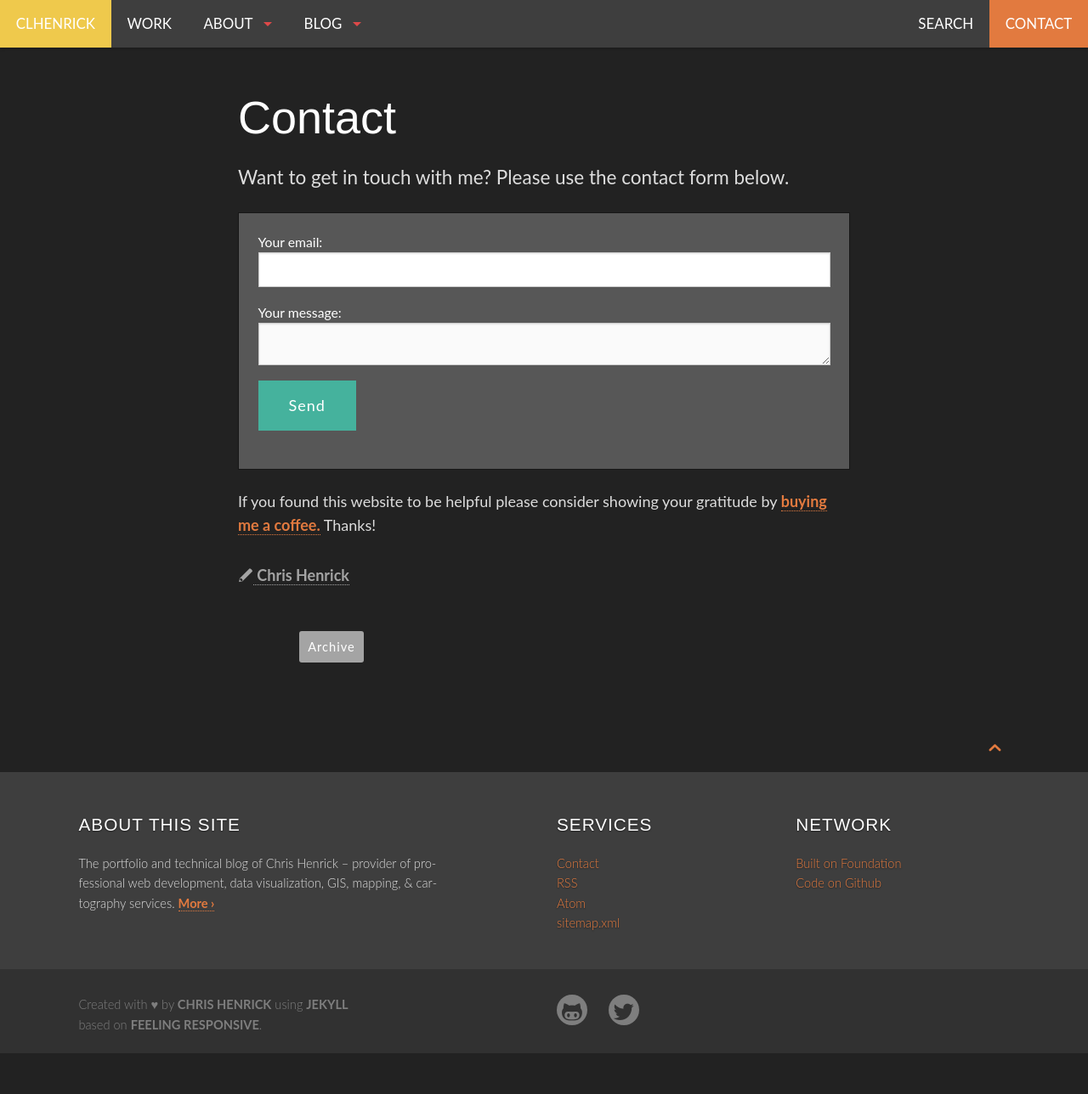
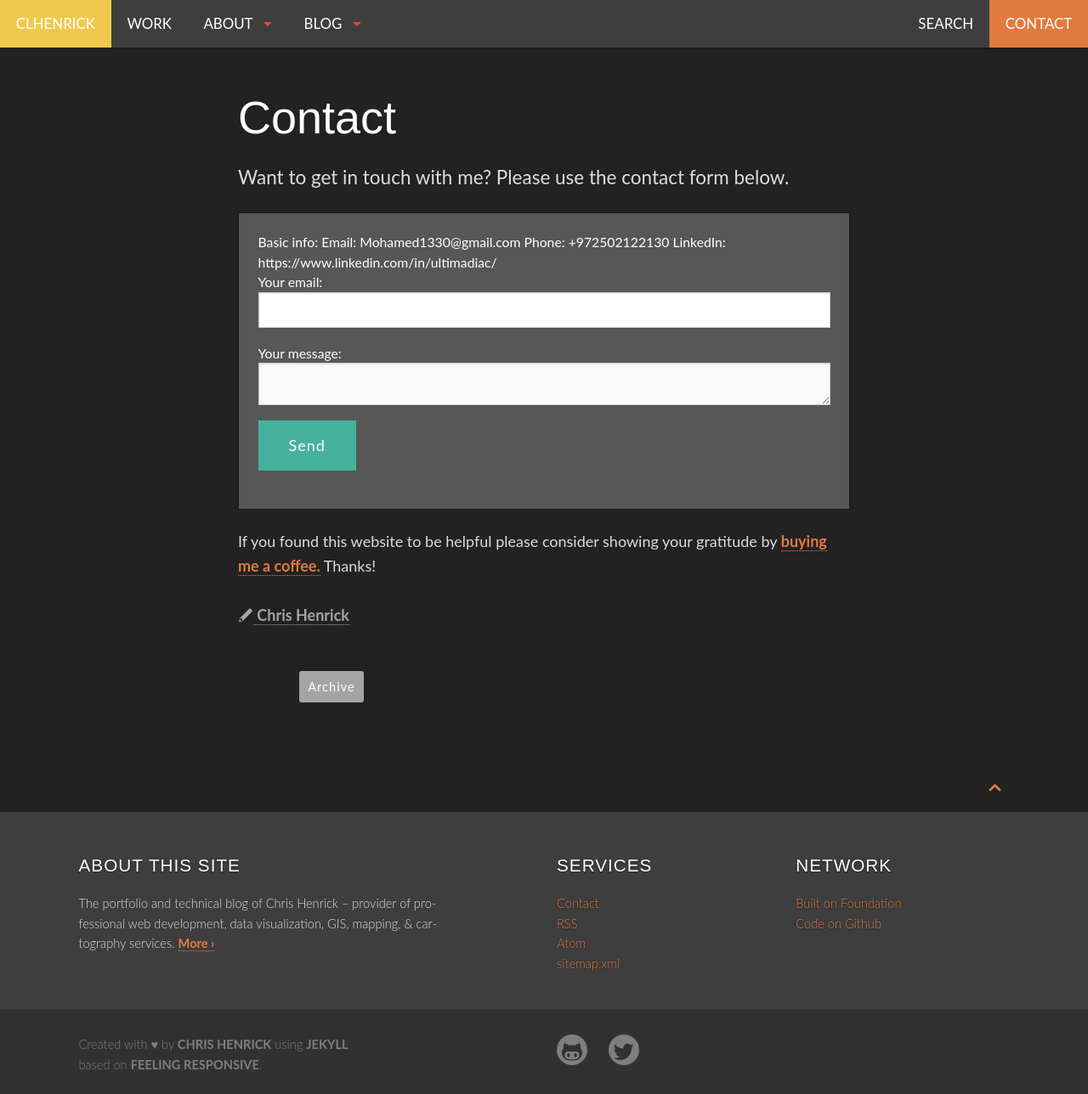
Before and after one commit to Ultimadiac/Ultimadiac, a Jekyll site: the page built from pages/contact.md, in a window 1280 px wide. Shown: the whole page at 85% size. Built offline with Jekyll 4.4.1, drawn with Linux system fonts in a browser that asks for light colours; before the commit the page ends 1240 px from its top, so only the background shows below that.

Commit message:
After editing the basics of about and contact

```diff
--- a/pages/contact.md
+++ b/pages/contact.md
@@ -26,6 +26,12 @@ textarea:focus {
   method="POST"
 >
   <label>
+    Basic info:
+    Email: Mohamed1330@gmail.com
+    Phone: +972502122130
+    LinkedIn: https://www.linkedin.com/in/ultimadiac/
+  </label>
+  <label>
     Your email:
     <input type="email" name="_replyto">
   </label>
```
Also changed, not shown: other parts of pages/contact.md (+1 -1 lines), pages/about.md (+2 -2 lines).
